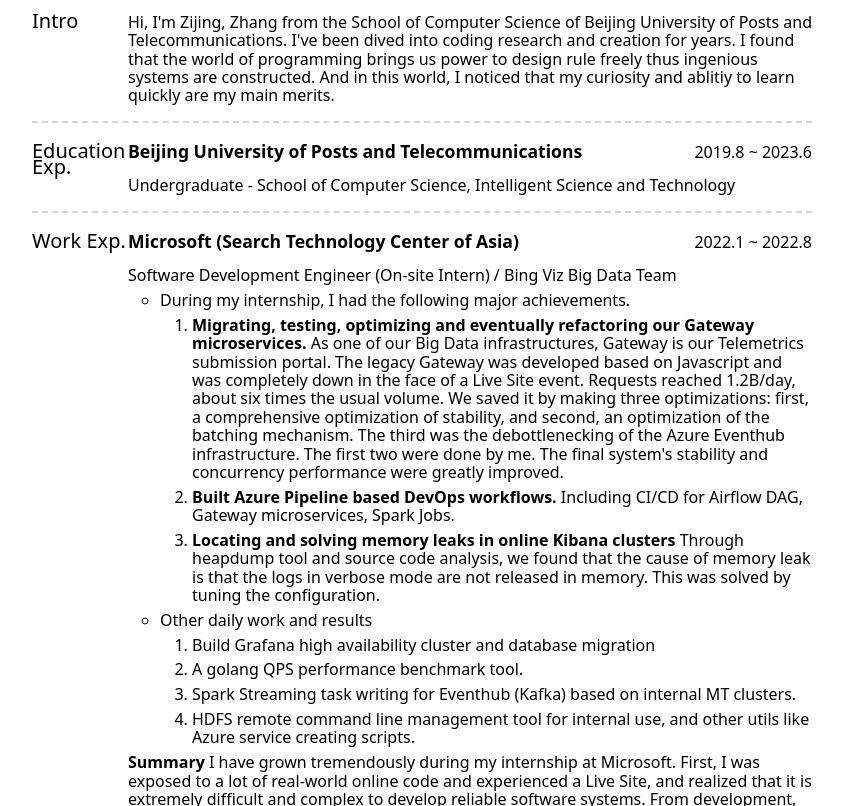
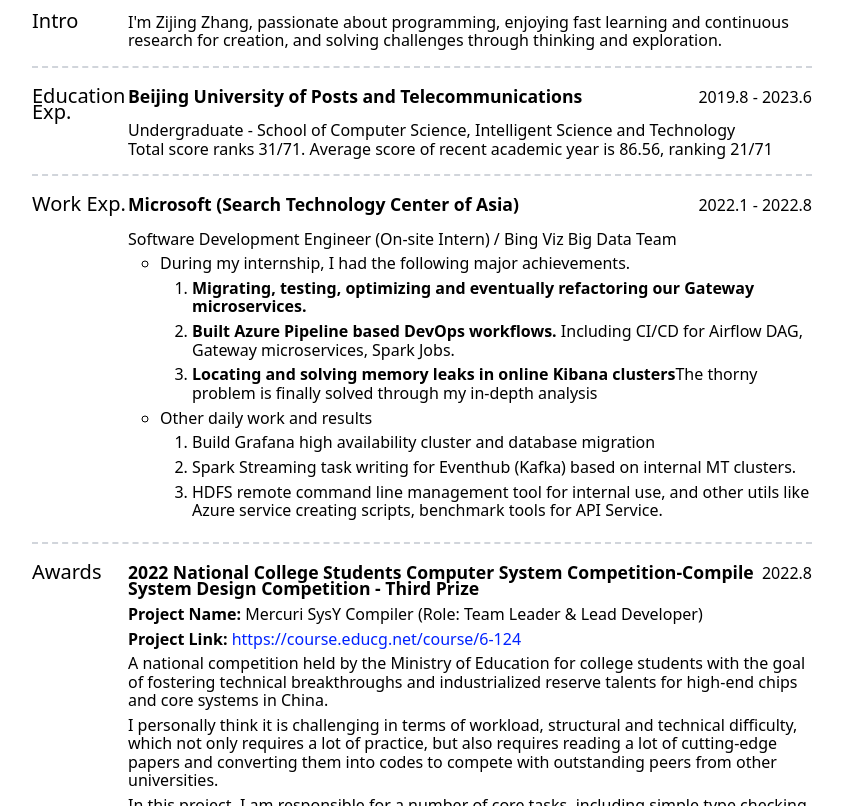
Before and after one commit to pluveto/resume, a plain HTML site: page index-en.html in a window 1280 px wide. Shown: the part 146-952 px from the top of the page, without its empty margins (218-1061 px from the left). Drawn offline with nearby package versions, Linux system fonts and the light colour scheme.

Commit message:
simplify

```diff
--- a/index-en.html
+++ b/index-en.html
@@ -43,12 +43,8 @@
                 </div>
                 <div class="flex-1">
                     <p class="leading">
-                        Hi, I'm Zijing, Zhang from the School of Computer Science of Beijing University of Posts and
-                        Telecommunications. I've been dived into coding research and creation for years. I found that
-                        the world of programming brings us power to design rule freely thus ingenious systems are
-                        constructed. And in this world, I noticed that my curiosity and ablitiy to learn quickly are my
-                        main merits.
-
+                        I'm Zijing Zhang, passionate about programming, enjoying fast learning and continuous research
+                        for creation, and solving challenges through thinking and exploration.
                     </p>
                 </div>
             </div>
@@ -58,10 +54,12 @@
                     <h2 class="leading-4 text-xl">Education Exp.</h2>
                 </div>
                 <div class="flex-1">
-                    <div class="float-right">2019.8 ~ 2023.6</div>
+                    <div class="float-right">2019.8 - 2023.6</div>
                     <h3 class="leading-4 head-title font-bold">Beijing University of Posts and Telecommunications
                     </h3>
                     <p class="leading">Undergraduate - School of Computer Science, Intelligent Science and Technology
+                        <br>
+                        Total score ranks 31/71. Average score of recent academic year is 86.56, ranking 21/71
                     </p>
                 </div>
             </div>
@@ -71,7 +69,7 @@
                     <h2 class="leading-4 text-xl">Work Exp.</h2>
                 </div>
                 <div class="flex-1">
-                    <div class="float-right">2022.1 ~ 2022.8</div>
+                    <div class="float-right">2022.1 - 2022.8</div>
                     <h3 class="leading-4 head-title font-bold">Microsoft (Search Technology Center of Asia)</h3>
                     <p class="line">Software Development Engineer (On-site Intern) / Bing Viz Big Data Team</p>
                     <ul>
@@ -80,63 +78,29 @@
                                 <li>
                                     <b>Migrating, testing, optimizing and eventually refactoring our Gateway
                                         microservices.</b>
-                                    As one of our Big Data infrastructures, Gateway is our Telemetrics submission
-                                    portal.
-                                    The legacy Gateway was developed based on Javascript and was completely down in the
-                                    face of a Live Site event.
-                                    Requests reached 1.2B/day, about six times the usual volume.
-                                    We saved it by making three optimizations:
-                                    first, a comprehensive optimization of stability,
-                                    and second, an optimization of the batching mechanism.
-                                    The third was the debottlenecking of the Azure Eventhub infrastructure.
-                                    The first two were done by me. The final system's stability and concurrency
-                                    performance were greatly improved.
                                 </li>
                                 <li>
                                     <b>Built Azure Pipeline based DevOps workflows.</b> Including CI/CD for Airflow DAG,
                                     Gateway microservices, Spark Jobs.
                                 </li>
                                 <li>
-                                    <b>Locating and solving memory leaks in online Kibana clusters</b> Through heapdump
-                                    tool and source code analysis,
-                                    we found that the cause of memory leak is that the logs in verbose mode are not
-                                    released in memory.
-                                    This was solved by tuning the configuration.
+                                    <b>Locating and solving memory leaks in online Kibana clusters</b>The thorny problem
+                                    is finally solved through my in-depth analysis
                                 </li>
                             </ol>
                         </li>
                         <li>Other daily work and results
                             <ol>
                                 <li>Build Grafana high availability cluster and database migration</li>
-                                <li>A golang QPS performance benchmark tool.</li>
                                 <li>Spark Streaming task writing for Eventhub (Kafka) based on internal MT clusters.
                                 </li>
                                 <li>HDFS remote command line management tool for internal use, and other utils like
-                                    Azure service creating scripts.
+                                    Azure service creating scripts, benchmark tools for API Service.
                                 </li>
                             </ol>
                         </li>
                     </ul>
-                    <p class="line"><b>Summary</b> I have grown tremendously during my internship at Microsoft.
-                        First, I was exposed to a lot of real-world online code and experienced a Live Site, and
-                        realized that
-                        it is extremely difficult and complex to develop reliable software systems. From development,
-                        testing, to go-live, monitoring, etc., each step requires a lot of people's efforts. At the same
-                        time, I was exposed
-                        to and involved in building a standardized code management process, enabling me to get a first
-                        glimpse of the architecture of some large software projects,
-                        such as Data Pipeline, and my ability to read the source code of large programs have been
-                        increasing.
 
-                        Secondly, I realized that in addition to technical skills, communication, cooperation
-                        and leadership skills are also important for general development.
-
-                        Finally, I found that I should not only know how the existing technical frameworks are used,
-                        but also know how to them work, so that I will not be overwhelmed when
-                        we encounter hard problems. The deep understanding of the business, the research into the
-                        underlying technical principles, and the ability to communicate, cooperate
-                        efficiently and a responsible attitude can make an engineer excellent.
-                    </p>
                 </div>
             </div>
 
@@ -154,30 +118,31 @@
                         <p class="line"><b>Project Link: </b><a
                                 href="https://course.educg.net/course/6-124">https://course.educg.net/course/6-124</a>
                         </p>
-                        <p class="line">Initiated jointly by the Ministry of Education and the Group of Research and
-                            Experts on System Capacity Development, a national competition is held for college students
-                            with the goal of promoting professional construction and the reform of innovative personnel
-                            training system in the computer field through subject competitions, and fostering technical
-                            breakthroughs and industrialized reserve talents for high-end chips and core systems in
+                        <p class="line">A national competition held by the Ministry of Education for college students
+                            with the goal of fostering technical breakthroughs and industrialized reserve talents for
+                            high-end chips and core systems in
                             China.</p>
-                        <p class="line">I personally think it is challenging in terms of workload, structural difficulty
-                            and technical difficulty. It not only requires a lot of practice, but also requires reading
+                        <p class="line">I personally think it is challenging in terms of workload, structural and
+                            technical difficulty, which not only requires a lot of practice, but also requires reading
                             a lot of cutting-edge papers and converting them into codes to compete with outstanding
-                            peers from Tsinghua University, Beihang University and other universities.</p>
+                            peers from other universities.</p>
                         <p class="line">In this project, I am responsible for a number of core tasks, including simple
                             type checking for semantic analysis, relatively complex flow analysis, active analysis, and
                             most compilation optimizations.</p>
                     </div>
                     <div class="mb-4">
                         <div class="float-right">2022.7</div>
-                        <h3 class="leading-4 project-title font-bold">The 8th China International “Internet+” College Student Innovation and Entrepreneurship Competition Beijing - Gold Award</h3>
+                        <h3 class="leading-4 project-title font-bold">The 8th China International “Internet+” College
+                            Student Innovation and Entrepreneurship Competition Beijing - Gold Award</h3>
                         <p class="line"><b>Project Name: </b>
                             Dancing Metaverse - Intelligent Digital Virtual Human Motion Capture Engine (role: Team
                             Member, Backend Developer)</p>
                         <p class="line"><b>Project Link: </b><a
                                 href="https://cy.ncss.cn/memberproject/detail/8a808087806fb70d0180dd2df09d3990">https://cy.ncss.cn/memberproject/detail/8a808087806fb70d0180dd2df09d3990</a>
                         </p>
-                        <p class="line">I am mainly responsible for some back-end development work, using my own secondary encapsulated framework and code generator, and training team members to develop work.</p>
+                        <p class="line">I am mainly responsible for some back-end development work, using my own
+                            secondary encapsulated framework and code generator, and training team members to develop
+                            work.</p>
                     </div>
                     <i>*Other sub-provincial level competitions are omitted</i>
                 </div>
@@ -196,6 +161,10 @@
                             implemented the LSRA and graph coloring register allocation algorithms, and
                             familiar with and implemented most common compilation optimization algorithms.
                         </p>
+                        <p class="line"><b>Heterogeneous/Parallel Computing</b> Some of my most like fields. I'm
+                            learning OpenMP, MPI, OpenCL/CUDA and designing FPGA. I am familiar with the basic knowledge
+                            and principles of GPU and CPU architecture</p>
+
                         <p class="line"><b>Backend</b> Experience in Golang, PHP, NodeJS development, designed own
                             Restful backend framework,
                             more than 100,000 lines of code experience, including the above mentioned Gateway
```
Also changed, not shown: index.html (+8 -10 lines).
